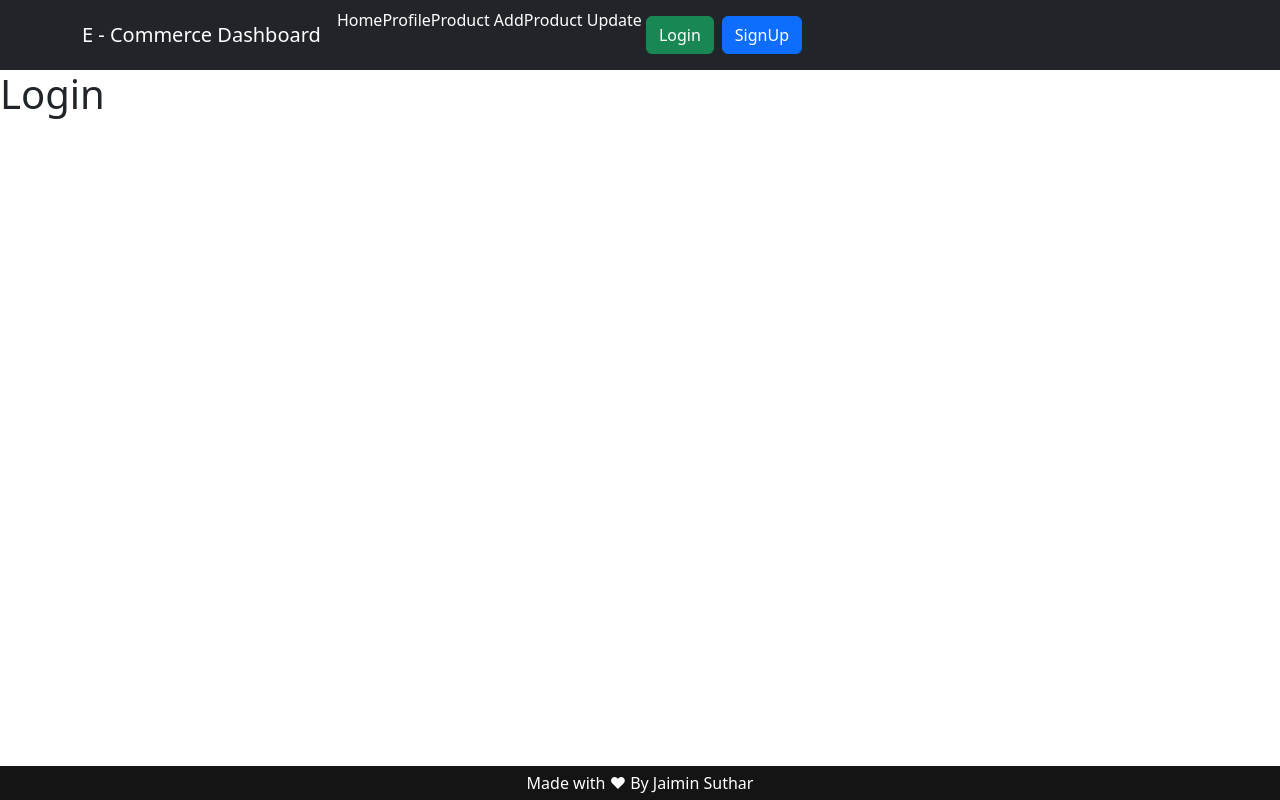
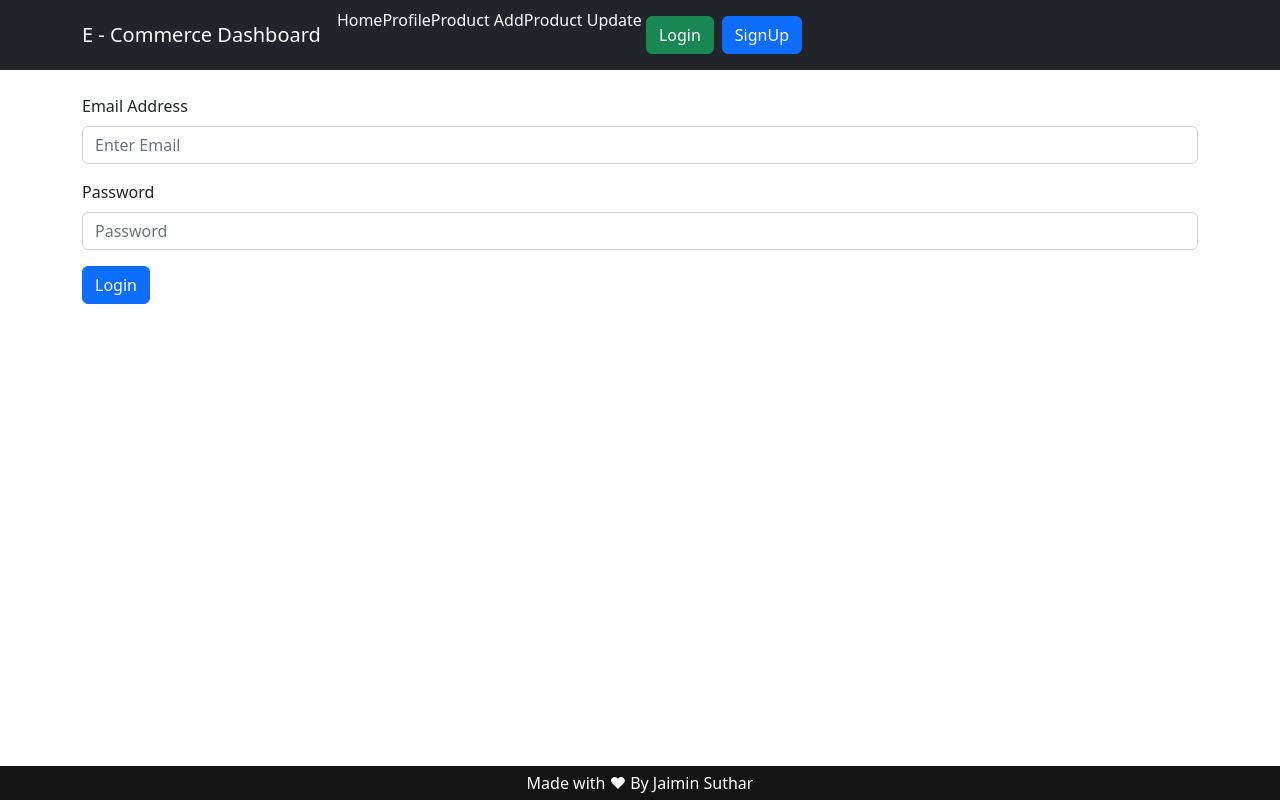
Before and after one commit to Jaimin78/E-Commerce-Dashboard, a React (Vite) app: page /login in a window 1280 px wide. Built offline with nearby package versions, Linux system fonts and the light colour scheme.

Commit message:
Created Login Component

```diff
--- a/src/App.jsx
+++ b/src/App.jsx
@@ -3,6 +3,7 @@
 import Footer from './Footer';
 import Register from './Register';
 import PrivateComponent from './PrivateComponent';
+import Login from './Login';
 import { BrowserRouter, Routes, Route } from 'react-router-dom';
 
 function App() {
@@ -18,7 +19,7 @@
            <Route path="/update" element= {<h1>Product update</h1>} />
           </Route>
 
-          <Route path="/login" element= {<h1>Login</h1>} />
+          <Route path="/login" element= {<Login />} />
           <Route path="/signup" element= {<Register />} />
         </Routes>
       </BrowserRouter>
--- /dev/null
+++ b/src/Login.jsx
@@ -0,0 +1,43 @@
+import React, {useState} from 'react';
+import { Form, Button, Container } from 'react-bootstrap';
+
+const Login = () => {
+  const [email, setEmail] = useState('');
+  const [password, setPassword] = useState('');
+
+  const login = () => {
+    console.log(email, password);
+  }
+
+  return(
+    <>
+     <Container className="my-4">
+          <Form.Group className="mb-3" controlId="formBasicEmail">
+            <Form.Label>Email Address</Form.Label>
+            <Form.Control
+              type="email"
+              placeholder="Enter Email"
+              value={email}
+              onChange={(e)=>setEmail(e.target.value)}
+              />
+          </Form.Group>
+
+          <Form.Group className="mb-3" controlId="formBasicPassword">
+            <Form.Label>Password</Form.Label>
+            <Form.Control
+              type="password"
+              placeholder="Password"
+              value={password}
+              onChange={(e)=>setPassword(e.target.value)}
+            />
+          </Form.Group>
+          <Button variant="primary" type="submit"
+            onClick={login}>
+            Login
+          </Button>
+      </Container>
+    </>
+  )
+}
+
+export default Login;
--- a/src/Register.jsx
+++ b/src/Register.jsx
@@ -1,6 +1,6 @@
-import React, { useState, useEffect} from 'react';
+import React, { useState, useEffect } from 'react';
 import { Form, Button, Container } from 'react-bootstrap';
-import {useNavigate} from 'react-router-dom';
+import { useNavigate } from 'react-router-dom';
 
 const Register = () => {
   const [name, setName] = useState('');
@@ -8,17 +8,17 @@
   const [password, setPassword] = useState('');
   const navigate = useNavigate();
 
-  useEffect(()=> {
+  useEffect(() => {
     const auth = localStorage.getItem('user');
-    if(auth){
+    if (auth) {
       navigate('/')
     }
   })
 
   const getData = async () => {
-    const result = await fetch('https://e-commerce-dashboard-backend.jaiminsuthar.repl.co/api/user/register',{
-      method:'post',
-      body: JSON.stringify({name, email, password}),
+    const result = await fetch('https://e-commerce-dashboard-backend.jaiminsuthar.repl.co/api/user/register', {
+      method: 'post',
+      body: JSON.stringify({ name, email, password }),
       headers: {
         'Content-Type': 'application/json'
       }
@@ -26,7 +26,7 @@
     let response = await result.json();
     localStorage.setItem('user', JSON.stringify(response));
     ""
-    if(response){
+    if (response) {
       navigate('/');
     }
   }
@@ -39,7 +39,7 @@
             type="text"
             placeholder="Enter Name"
             value={name}
-              onChange={(e)=>setName(e.target.value)}
+            onChange={(e) => setName(e.target.value)}
           />
         </Form.Group>
 
@@ -49,7 +49,7 @@
             type="email"
             placeholder="Enter Email"
             value={email}
-              onChange={(e)=>setEmail(e.target.value)}
+            onChange={(e) => setEmail(e.target.value)}
           />
         </Form.Group>
 
@@ -59,12 +59,12 @@
             type="password"
             placeholder="Password"
             value={password}
-              onChange={(e)=>setPassword(e.target.value)}
+            onChange={(e) => setPassword(e.target.value)}
           />
         </Form.Group>
         <Button variant="primary" type="submit"
           onClick={getData}>
-            Submit
+          Register
         </Button>
       </Container>
     </>
```
Lines whose indentation alone changed are shown as unchanged.
